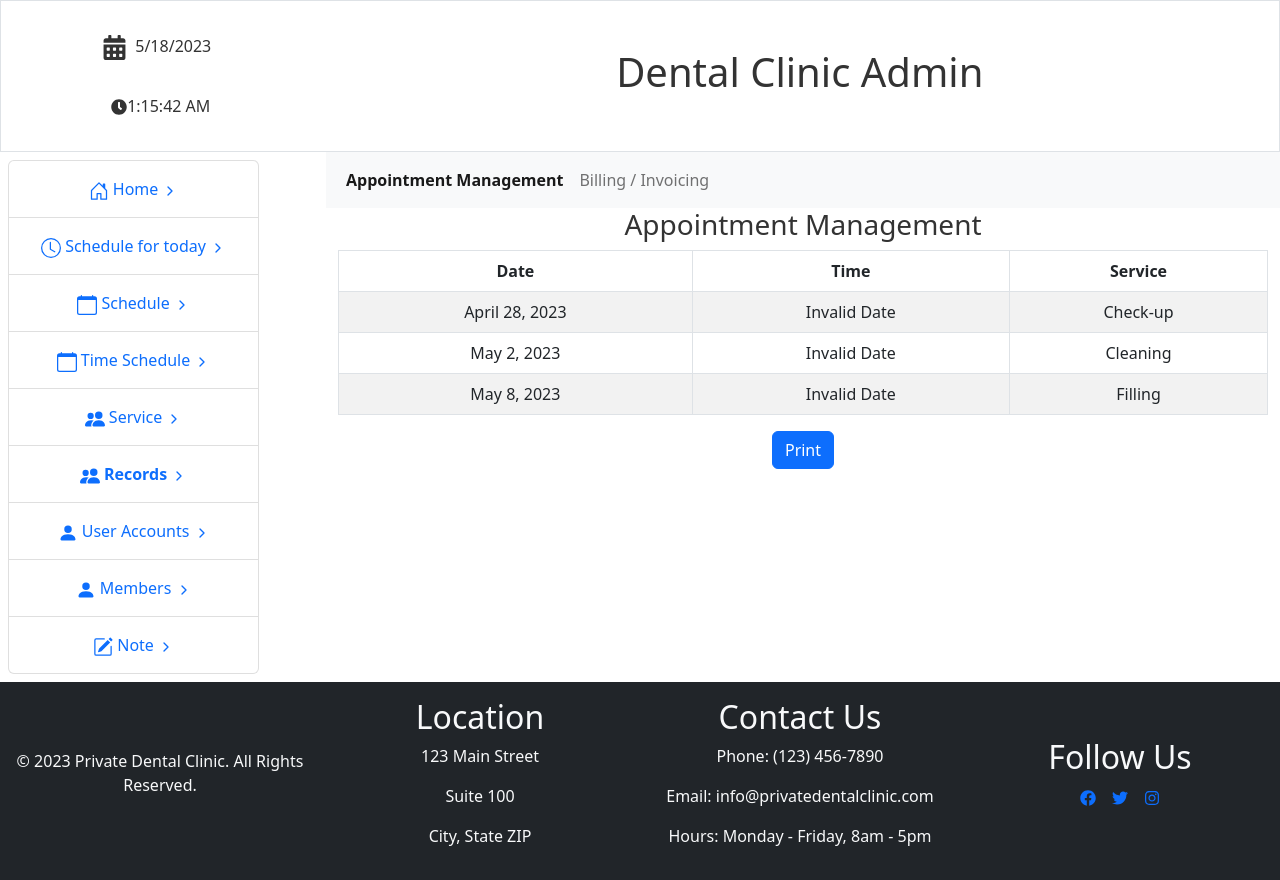
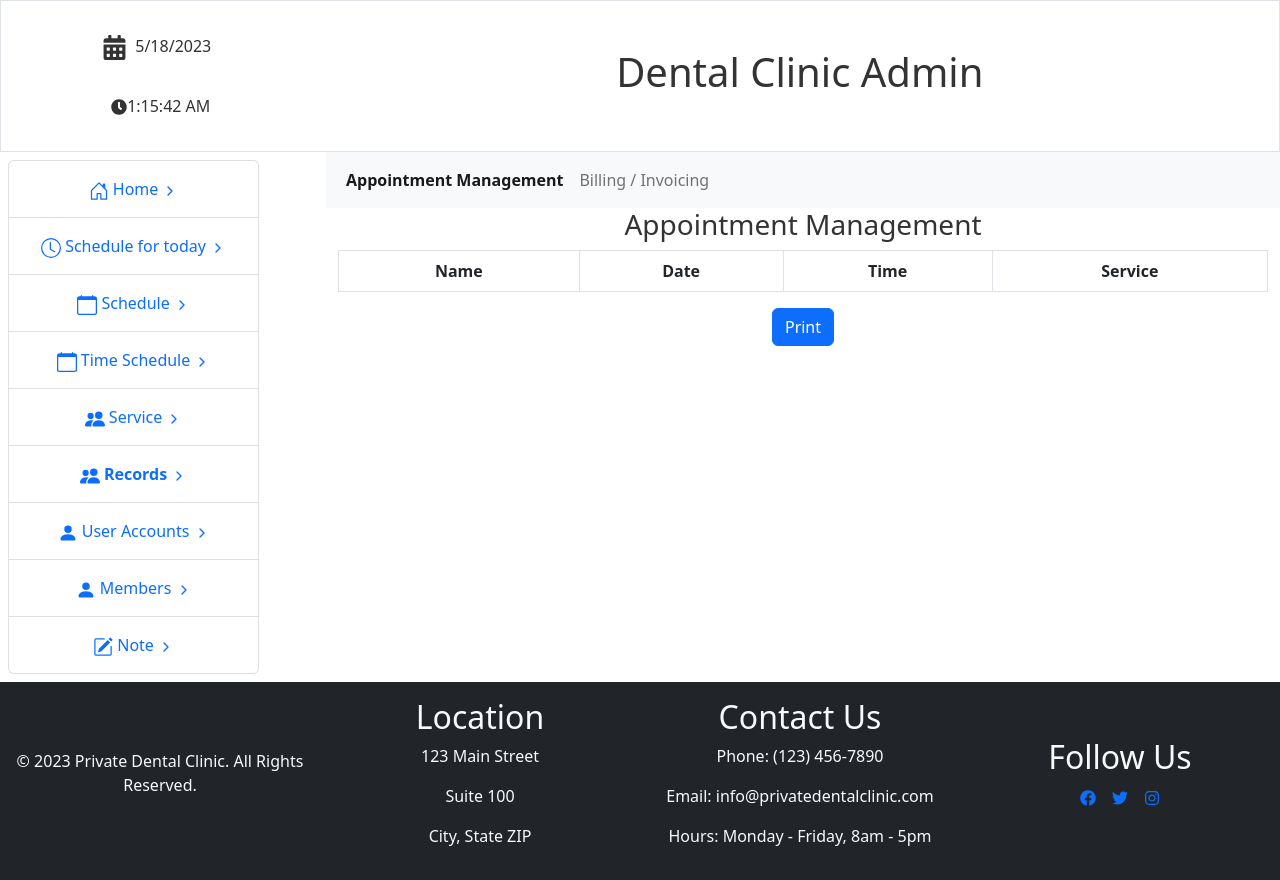
Before and after one commit to JustineLapura/Dental-Clinic-Appointment-Reservation-System, a React (Create React App) app: page /admin/records in a window 1280 px wide. Built offline with nearby package versions, Linux system fonts and the light colour scheme; the HTML template or start-up script is replaced by a standard one.

Commit message:
Cannot reschedule nor cancel when completed

```diff
--- a/src/AppointmentPages/AccountPage.jsx
+++ b/src/AppointmentPages/AccountPage.jsx
@@ -66,8 +66,10 @@ const AccountPage = () => {
     return background
   }
 
-  const appointmentBtns = (id, status) => {
-    if (status.toLowerCase() === "rescheduled") {
+  const appointmentBtns = (id, status, isCompleted) => {
+    if(isCompleted){
+      return <h6 className="text-primary">Completed</h6>
+    } else if (status.toLowerCase() === "rescheduled") {
       return (
         <>
           <Button className="m-1" variant="danger" onClick={() => handleCancelAppointment(id)}>Cancel</Button>
@@ -121,7 +123,7 @@ const AccountPage = () => {
                 <td>{appointment.service}</td>
                 <td className={`fw-bold ${statusBackground(appointment)}`}>{appointment.status}</td>
                 <td>
-                  {appointmentBtns(appointment.id, appointment.status)}
+                  {appointmentBtns(appointment.id, appointment.status, appointment.isCompleted)}
                 </td>
               </tr>
             ))}
--- a/src/DentalRecordsPages/AppointmentManagement.jsx
+++ b/src/DentalRecordsPages/AppointmentManagement.jsx
@@ -4,6 +4,8 @@ import AppointmentContext from '../AppointmentContext';
 
 const AppointmentManagement = () => {
     const { appointments } = useContext(AppointmentContext)
+
+    const completedAppointments = appointments.filter(appointment => appointment.isCompleted)
     return (
         <>
             <Container className="printable">
@@ -17,16 +19,18 @@ const AppointmentManagement = () => {
                         <Table striped bordered>
                             <thead>
                                 <tr>
+                                    <th>Name</th>
                                     <th>Date</th>
                                     <th>Time</th>
                                     <th>Service</th>
                                 </tr>
                             </thead>
                             <tbody>
-                                {appointments.map((appointment, index) => (
+                                {completedAppointments.map((appointment, index) => (
                                     <tr key={appointment.id}>
+                                        <td>{appointment.name}</td>
                                         <td>{new Date(appointment.date).toLocaleDateString('en-US', { month: 'long', day: 'numeric', year: 'numeric' })}</td>
-                <td>{new Date(`2000-01-01T${appointment.time}`).toLocaleTimeString([], { hour: 'numeric', minute: '2-digit' })}</td>
+                                        <td>{new Date(`2000-01-01T${appointment.time}`).toLocaleTimeString([], { hour: 'numeric', minute: '2-digit' })}</td>
                                         <td>{appointment.service}</td>
                                     </tr>
                                 ))}
```
